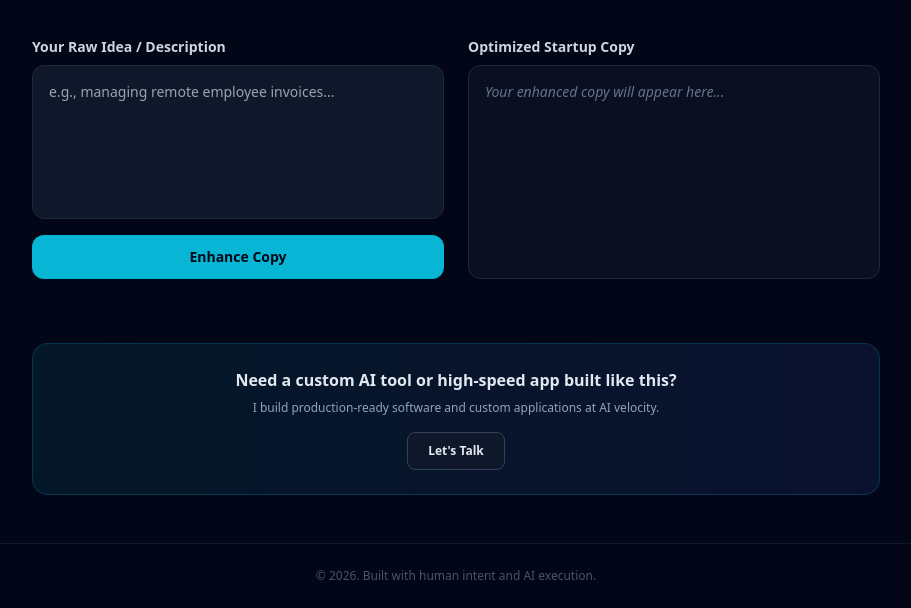
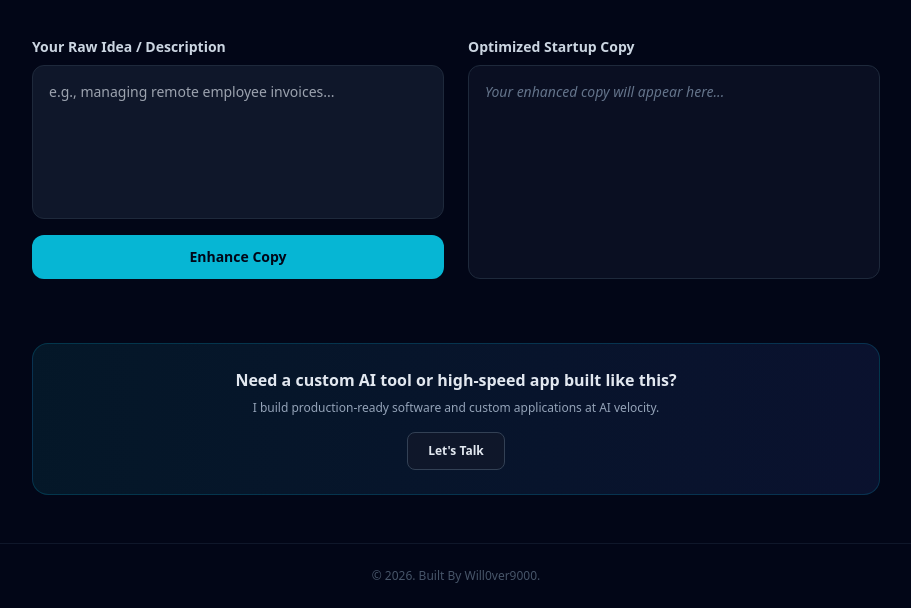
Before and after one commit to Will0ver9000/portfolio, a plain HTML site: page tool.html in a window 1280 px wide. Shown: the part 208-816 px from the top of the page, without its empty margins (184-1095 px from the left). Drawn offline with nearby package versions, Linux system fonts and the light colour scheme.

Commit message:
Add files via upload

```diff
--- a/tool.html
+++ b/tool.html
@@ -60,7 +60,7 @@
 
     <!-- Footer -->
     <footer class="border-t border-slate-900 py-6 text-center text-xs text-slate-600">
-        <p>&copy; 2026. Built with human intent and AI execution.</p>
+        <p>&copy; 2026. Built By Will0ver9000.</p>
     </footer>
 
     <!-- Script -->
```
